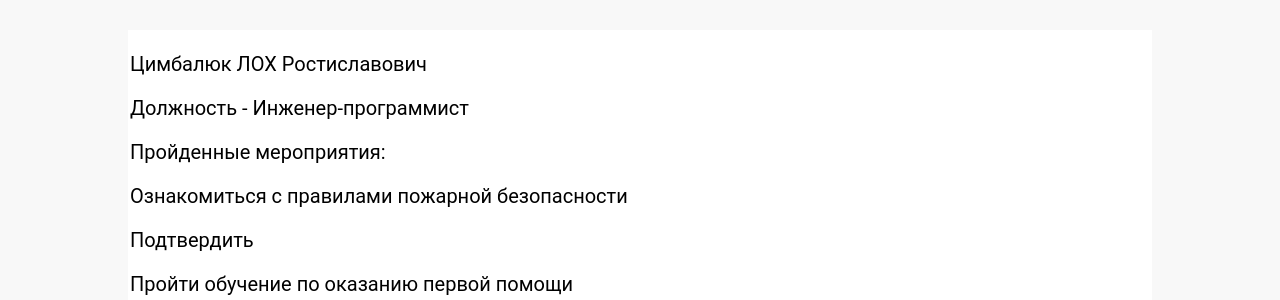
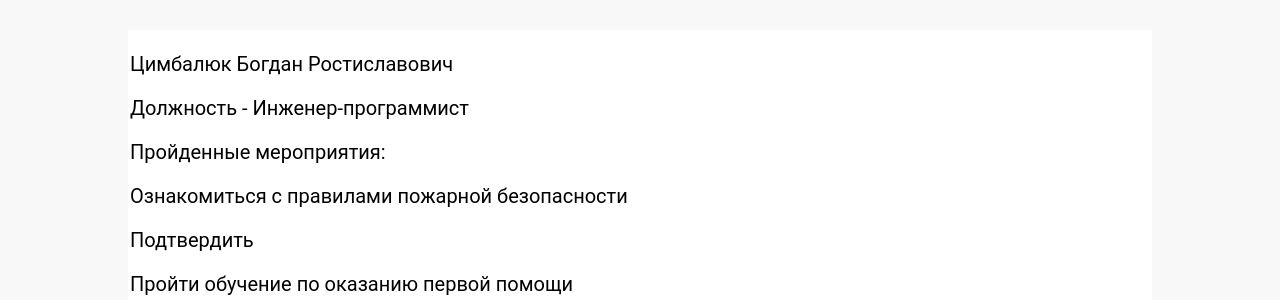
Before and after one commit to RabbitBanan/Adaptation, a PHP site: page /curator-form.php in a window 1280 px wide. Shown: the part 210-510 px from the top of the page. Run offline with PHP 8.4, Linux system fonts and the light colour scheme.

Commit message:
Убил комит ЛОХ.1

```diff
--- a/adapt-table.php
+++ b/adapt-table.php
@@ -1,7 +1,7 @@
 <div class="table-adapt component">
     <div class="employees-list">
         <div class="employee">
-            <p>Цимбалюк ЛОХ Ростиславович</p>
+            <p>Цимбалюк Богдан Ростиславович</p>
             <p>Должность - Инженер-программист</p>
             <div class="passed-events">
                 <p>Пройденные мероприятия:</p>
```
